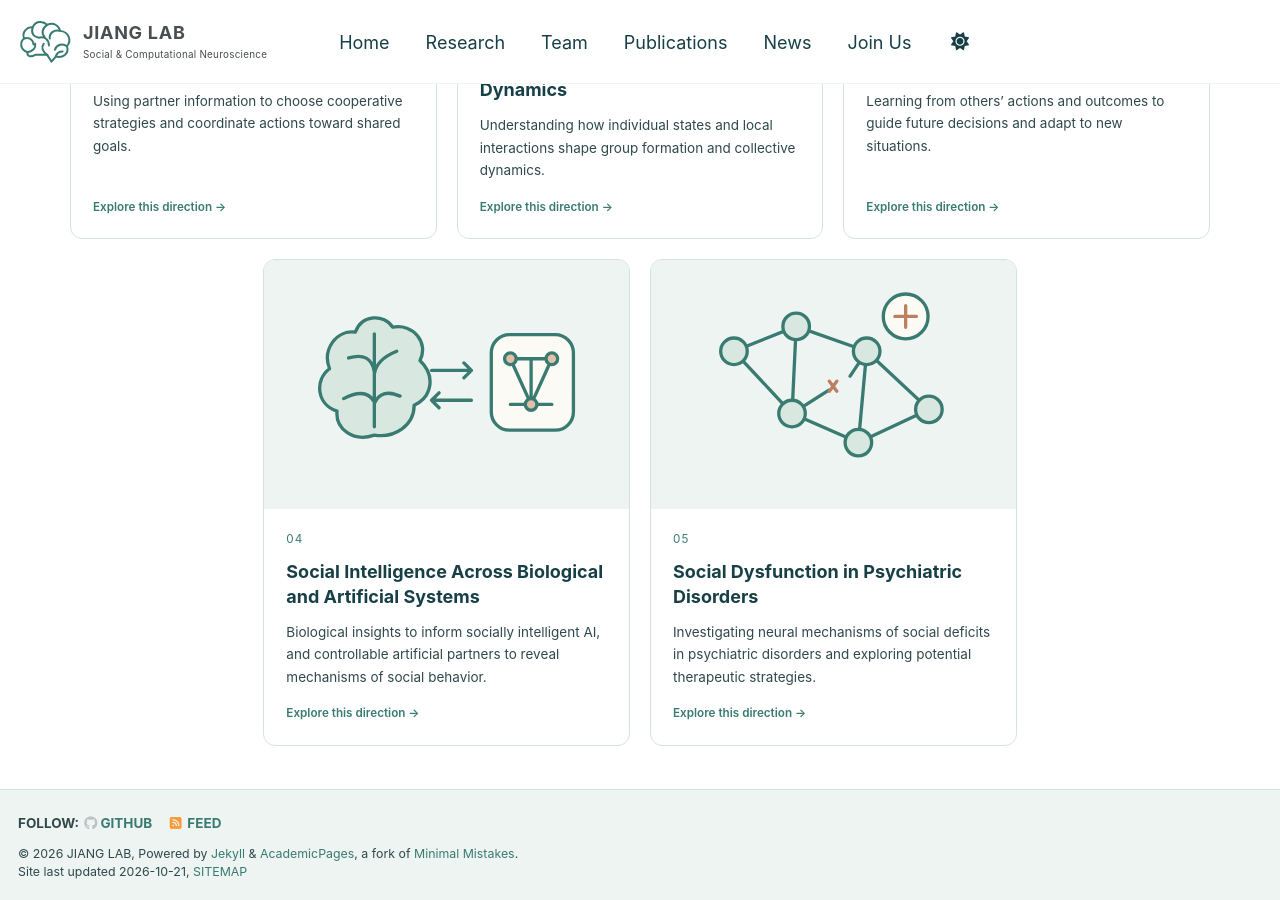
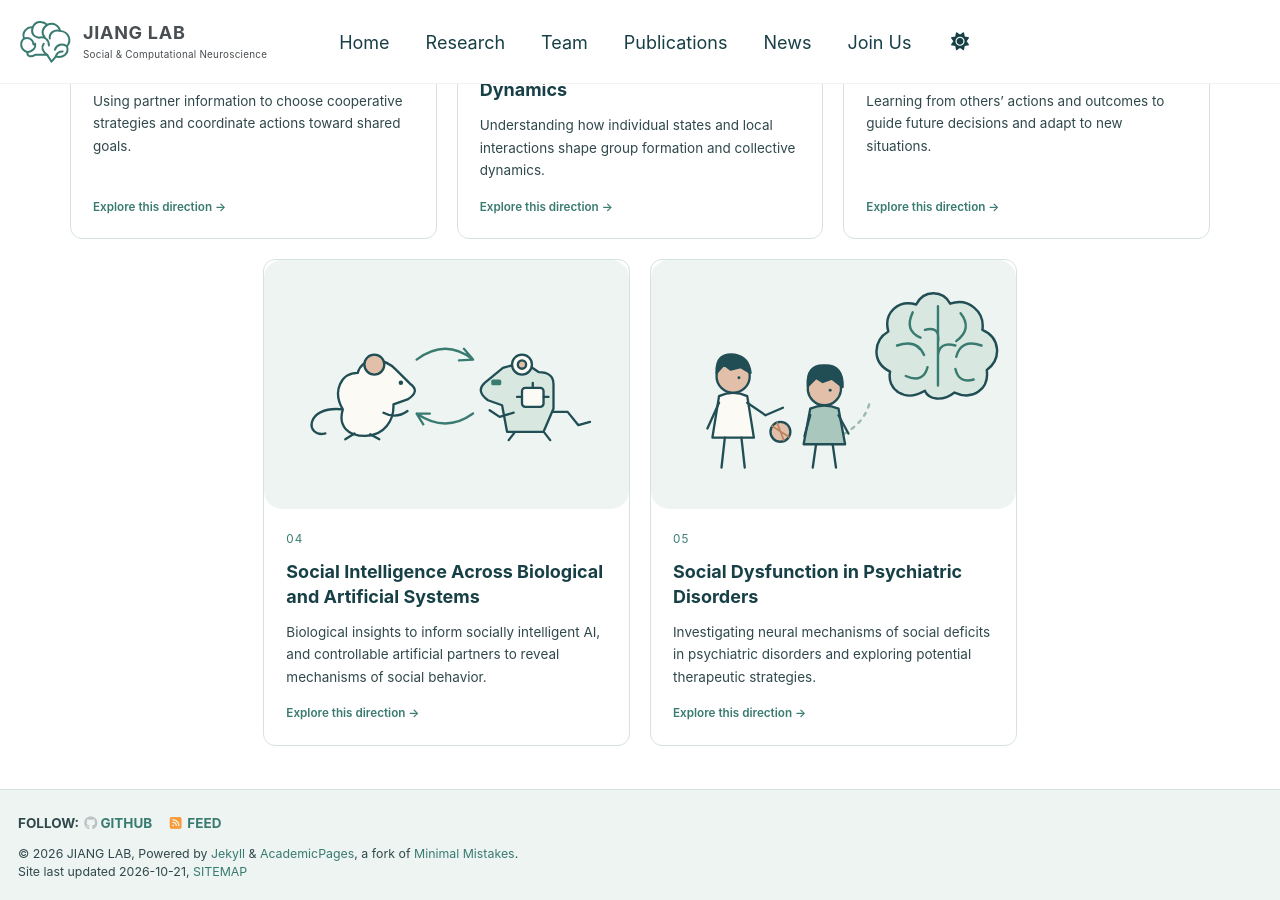
Before and after one commit to MengpingJiang/mengpingjiang.github.io, a Jekyll site: the page built from _pages/about.md, in a window 1280 px wide and 900 px high, scrolled down 1253 px. Built offline with Jekyll 4.4.1, drawn with Linux system fonts in a browser that asks for light colours; a script bundle is joined from its source files by our own code; library files that are not in the unit come from our copies.

Commit message:
Illustrate biological–AI interaction with mice and social dysfunction with children and brain

```diff
--- a/_pages/about.md
+++ b/_pages/about.md
@@ -26,8 +26,8 @@ redirect_from:
 <div class="lscn-cards lscn-five-directions"><a class="lscn-card" href="{{ '/research/' | relative_url }}#cooperation"><img src="{{ '/images/research-cooperation.svg' | relative_url }}" alt="Two rodents coordinating their actions" width="440" height="300" loading="lazy"><div class="lscn-card-body"><span class="lscn-number">01</span><h3>Cooperation &amp; Social Coordination</h3><p>Using partner information to choose cooperative strategies and coordinate actions toward shared goals.</p><span class="lscn-card-link">Explore this direction <span aria-hidden="true">→</span></span></div></a>
 <a class="lscn-card" href="{{ '/research/' | relative_url }}#group-dynamics"><img src="{{ '/images/research-group.svg' | relative_url }}" alt="Rodents gathering in a huddle" width="440" height="300" loading="lazy"><div class="lscn-card-body"><span class="lscn-number">02</span><h3>Group Behavior &amp; Collective Dynamics</h3><p>Understanding how individual states and local interactions shape group formation and collective dynamics.</p><span class="lscn-card-link">Explore this direction <span aria-hidden="true">→</span></span></div></a>
 <a class="lscn-card" href="{{ '/research/' | relative_url }}#social-learning"><img src="{{ '/images/research-learning.svg' | relative_url }}" alt="A rodent observing a demonstrator" width="440" height="300" loading="lazy"><div class="lscn-card-body"><span class="lscn-number">03</span><h3>Social Learning &amp; Adaptation</h3><p>Learning from others’ actions and outcomes to guide future decisions and adapt to new situations.</p><span class="lscn-card-link">Explore this direction <span aria-hidden="true">→</span></span></div></a>
-<a class="lscn-card" href="{{ '/research/' | relative_url }}#cross-system-intelligence"><img src="{{ '/images/research-biological-ai.svg' | relative_url }}" alt="A biological brain and an artificial network connected in both directions" width="440" height="300" loading="lazy"><div class="lscn-card-body"><span class="lscn-number">04</span><h3>Social Intelligence Across Biological and Artificial Systems</h3><p>Biological insights to inform socially intelligent AI, and controllable artificial partners to reveal mechanisms of social behavior.</p><span class="lscn-card-link">Explore this direction <span aria-hidden="true">→</span></span></div></a>
-<a class="lscn-card" href="{{ '/research/' | relative_url }}#social-dysfunction"><img src="{{ '/images/research-social-dysfunction.svg' | relative_url }}" alt="A neural circuit with a disrupted connection and a potential intervention" width="440" height="300" loading="lazy"><div class="lscn-card-body"><span class="lscn-number">05</span><h3>Social Dysfunction in Psychiatric Disorders</h3><p>Investigating neural mechanisms of social deficits in psychiatric disorders and exploring potential therapeutic strategies.</p><span class="lscn-card-link">Explore this direction <span aria-hidden="true">→</span></span></div></a></div>
+<a class="lscn-card" href="{{ '/research/' | relative_url }}#cross-system-intelligence"><img src="{{ '/images/research-biological-ai.svg' | relative_url }}" alt="A biological mouse and a robotic mouse interacting in both directions" width="440" height="300" loading="lazy"><div class="lscn-card-body"><span class="lscn-number">04</span><h3>Social Intelligence Across Biological and Artificial Systems</h3><p>Biological insights to inform socially intelligent AI, and controllable artificial partners to reveal mechanisms of social behavior.</p><span class="lscn-card-link">Explore this direction <span aria-hidden="true">→</span></span></div></a>
+<a class="lscn-card" href="{{ '/research/' | relative_url }}#social-dysfunction"><img src="{{ '/images/research-social-dysfunction.svg' | relative_url }}" alt="Children in a social interaction scene alongside a prominent brain, illustrating research on social difficulties such as those associated with autism" width="440" height="300" loading="lazy"><div class="lscn-card-body"><span class="lscn-number">05</span><h3>Social Dysfunction in Psychiatric Disorders</h3><p>Investigating neural mechanisms of social deficits in psychiatric disorders and exploring potential therapeutic strategies.</p><span class="lscn-card-link">Explore this direction <span aria-hidden="true">→</span></span></div></a></div>
 </section>
 <section class="lscn-section">
 <div class="lscn-section-heading"><div><p class="lscn-eyebrow">Research foundation</p><h2>Selected work</h2></div><a href="{{ '/publications/' | relative_url }}">All publications →</a></div>
```
Also changed, not shown: images/research-biological-ai.svg, images/research-social-dysfunction.svg.
